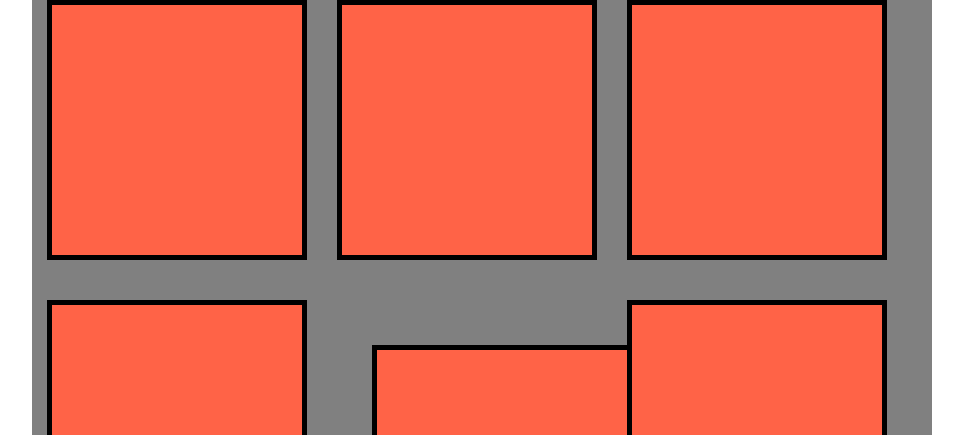
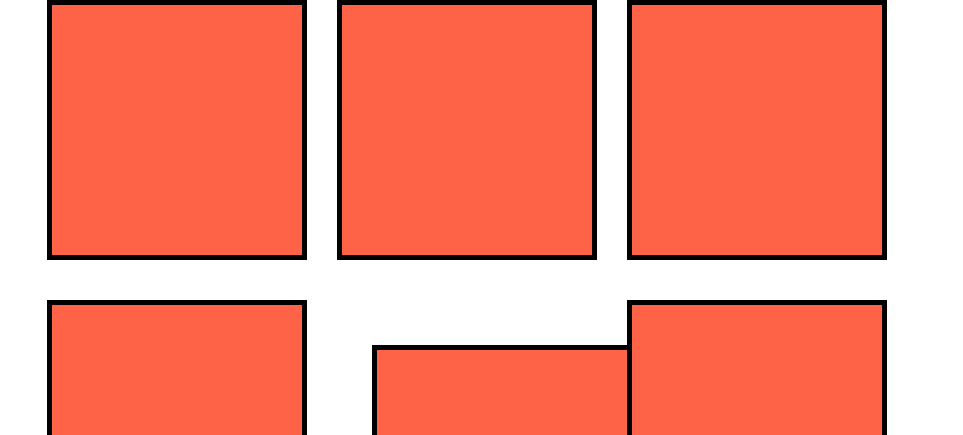
Before and after one commit to greenfox-zerda-lasers/BozsanyiArnold, a plain HTML site: page week-02/day-1/problem-5/index.html in a window 1280 px wide. Shown: the top 435 px of the page, without its empty margins (158-1121 px from the left). Drawn offline with Linux system fonts and the light colour scheme.

Commit message:
base for 6th

```diff
--- a/week-02/day-1/problem-5/style.css
+++ b/week-02/day-1/problem-5/style.css
@@ -7,7 +7,7 @@ body,html {
  .main {
    width: 900px;
    height: 900px;
-   background: rgb(128, 128, 128);;
+   background: rgb(128, 128, 128Kutule);;
    display: flex;
    margin: auto;
    position: relative;
```
Also changed, not shown: week-02/day-1/problem-6/index.html (+11 -0 lines).
